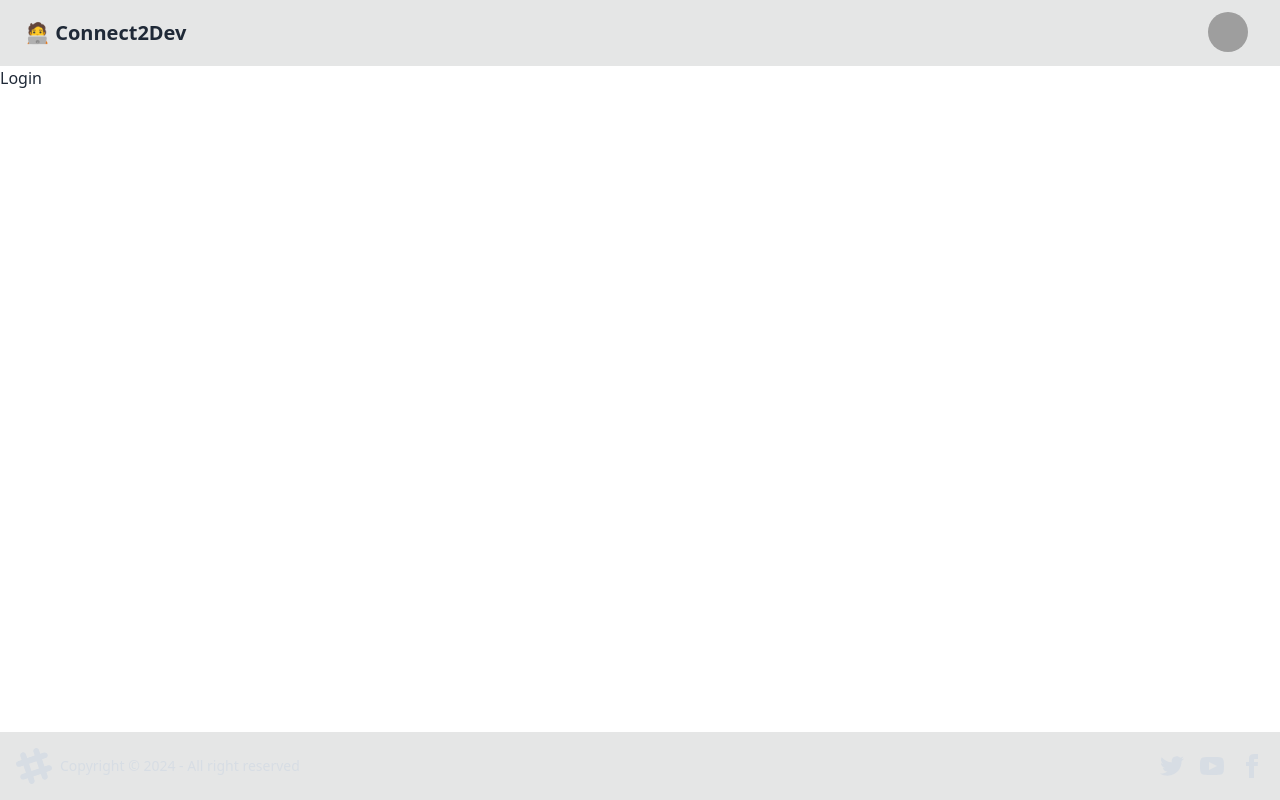
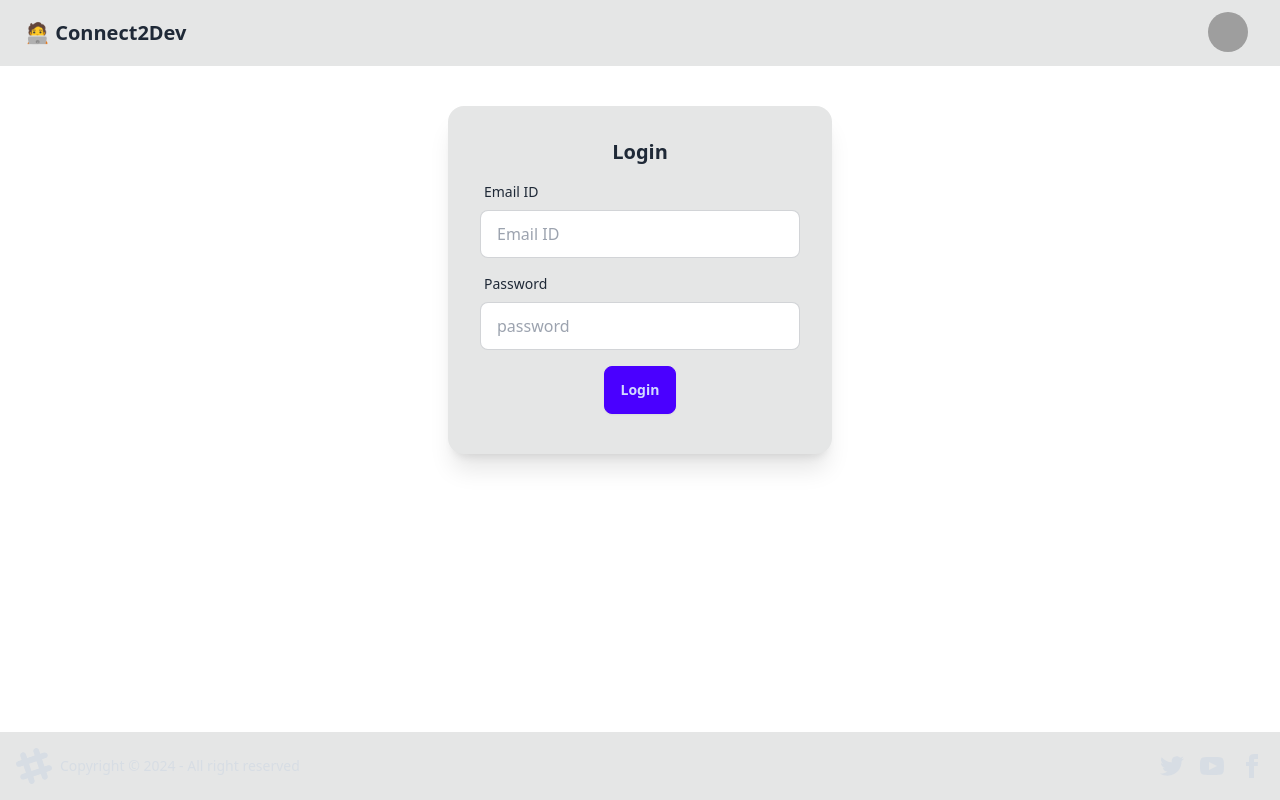
Before and after one commit to 1hiteshk/devConnect-web, a React (Vite) app: page /login in a window 1280 px wide. Built offline with nearby package versions, Linux system fonts and the light colour scheme; grey boxes are pictures that could not be loaded.

Commit message:
routing and login page

```diff
--- a/package.json
+++ b/package.json
@@ -10,6 +10,7 @@
     "preview": "vite preview"
   },
   "dependencies": {
+    "axios": "^1.7.7",
     "react": "^18.3.1",
     "react-dom": "^18.3.1",
     "react-router-dom": "^6.27.0"
--- a/src/App.jsx
+++ b/src/App.jsx
@@ -1,22 +1,18 @@
-import { useState } from "react";
-import Navbar from "./Navbar";
 import { BrowserRouter, Route, Routes } from "react-router-dom";
 import Body from "./Body";
 import Login from "./Login";
 import Profile from "./Profile";
 
 function App() {
-  const [count, setCount] = useState(0);
-
   return (
     <>
       {/* all the routing will work relative to this path of basename='/' */}
       <BrowserRouter basename="/">
         <Routes>
           <Route path="/" element={<Body />}>
-          {/* if we go to '/login' path directly we won't be able to see login component
+            {/* if we go to '/login' path directly we won't be able to see login component
            coz inside body comp. login comp. will render, we have to give space to render children   */}
-           {/* parent render these children in an outlet, we need to give an outlet where these children's can render */}
+            {/* parent render these children in an outlet, we need to give an outlet where these children's can render */}
             <Route path="/login" element={<Login />} />
             <Route path="/profile" element={<Profile />} />
           </Route>
--- a/src/Login.tsx
+++ b/src/Login.tsx
@@ -1,11 +1,59 @@
-import React from 'react'
+import axios from "axios";
+import React, { useState } from "react";
 
-type Props = {}
+type Props = {};
 
 const Login = (props: Props) => {
+    const[email,setEmail]=useState<any>('');
+    const[password,setPassword]=useState<any>("");
+
+    const handleLogin = async()=> {
+        try{
+            const res = await axios.post('http://localhost:3001/login', {
+                email,
+                password
+            });
+        } catch(err){
+            console.error(err);
+        }
+
+    }
   return (
-    <div>Login</div>
-  )
-}
+    <div className="flex justify-center my-10">
+      <div className="card bg-base-300 w-96 shadow-xl flex justify-center ">
+        <div className="card-body">
+          <h2 className="card-title justify-center">Login</h2>
+          <label className="form-control w-full max-w-xs">
+            <div className="label">
+              <span className="label-text">Email ID</span>
+            </div>
+            <input
+              type="text"
+              value={email}
+              onChange={(e)=>setEmail(e.target.value)}
+              placeholder="Email ID"
+              className="input input-bordered w-full max-w-xs"
+            />
+          </label>
+          <label className="form-control w-full max-w-xs">
+            <div className="label">
+              <span className="label-text">Password</span>
+            </div>
+            <input
+              type="password"
+              placeholder="password"
+              value={password}
+              onChange={(e)=>setPassword(e.target.value)}
+              className="input input-bordered w-full max-w-xs"
+            />
+          </label>
+          <div className="card-actions justify-center">
+            <button className="btn btn-primary my-2">Login</button>
+          </div>
+        </div>
+      </div>
+    </div>
+  );
+};
 
-export default Login
+export default Login;
```
Also changed, not shown: 2 other files (tests, documents, lock files or other folders).
